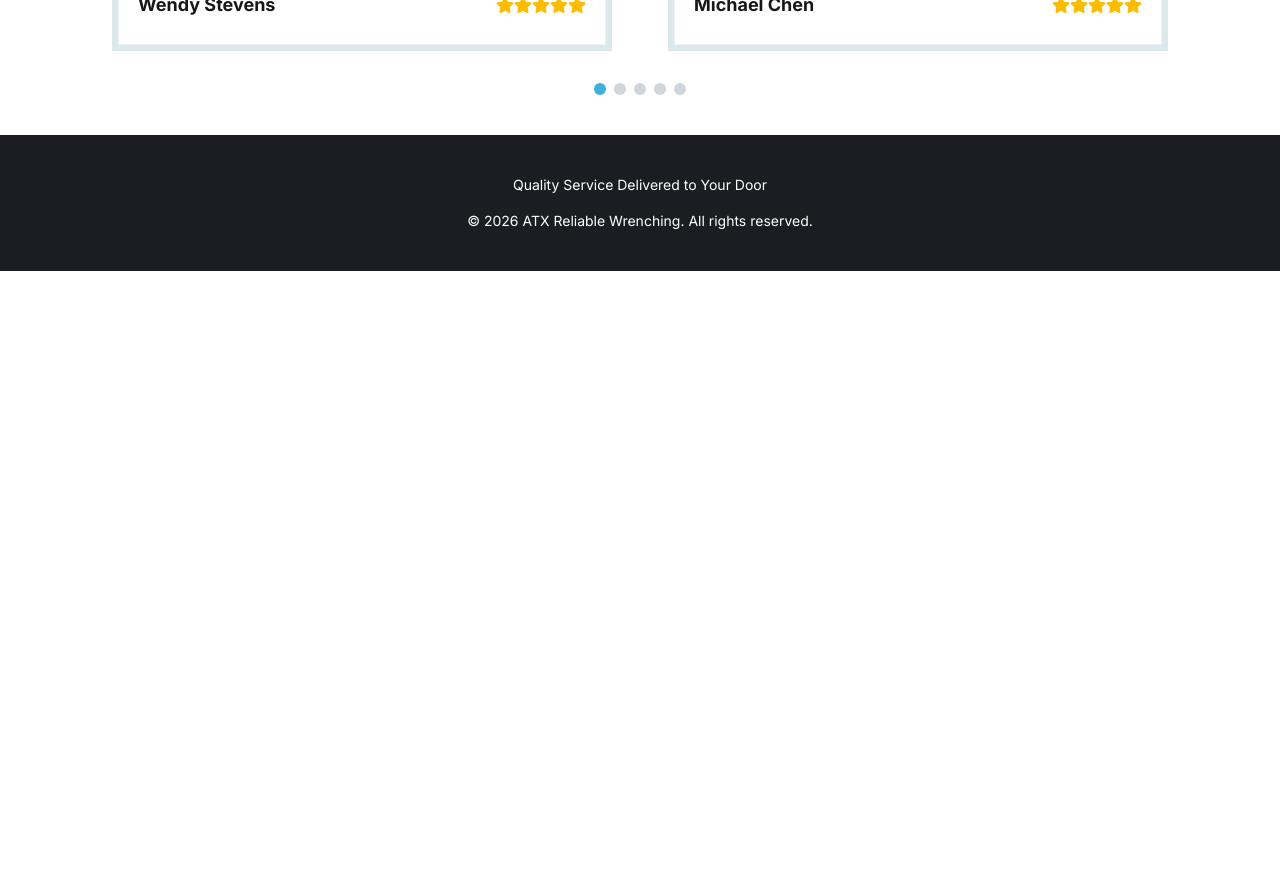
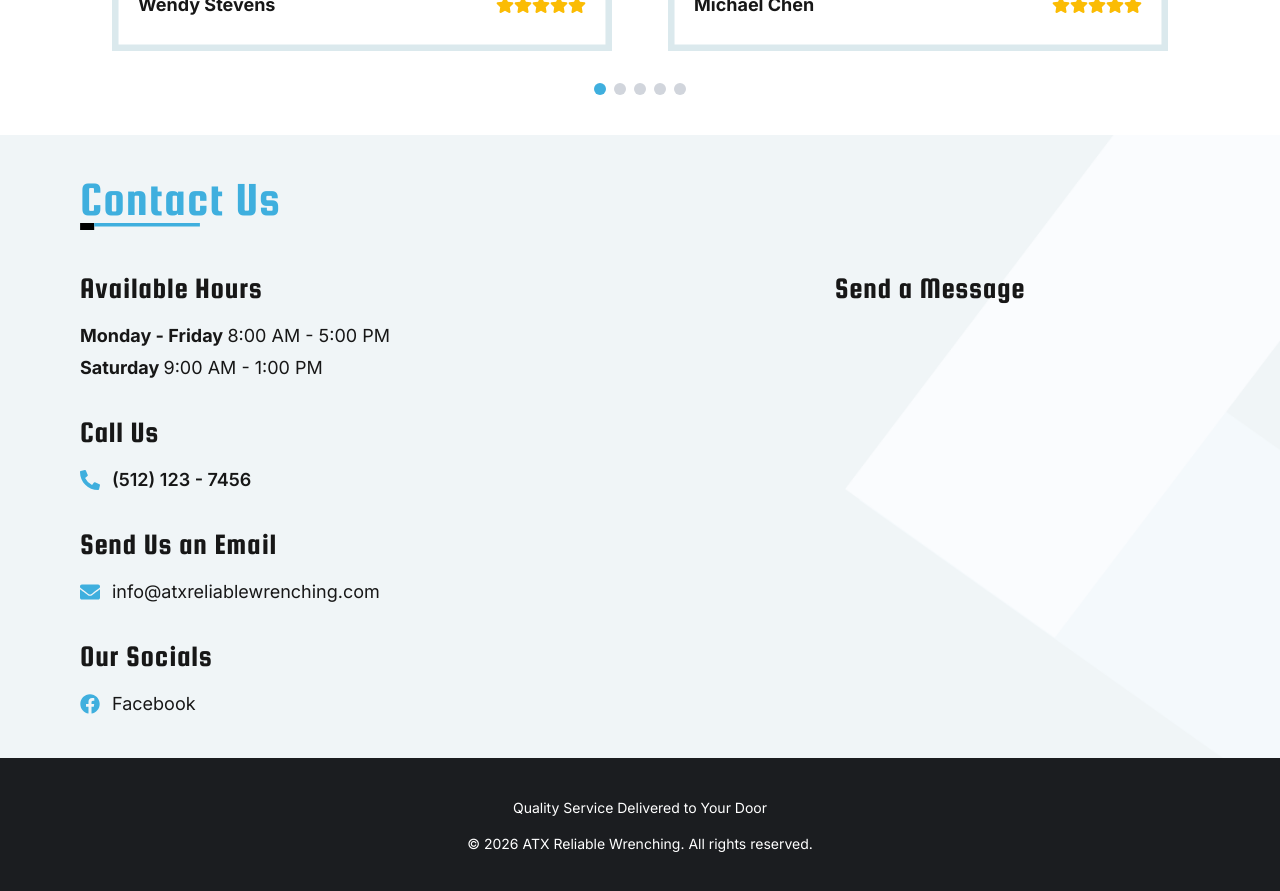
Before and after one commit to ReneMSdev/atx-reliable-wrenching, a Next.js app: page / in a window 1280 px wide. Shown: the part 2540-3431 px from the top of the page. Before the commit the page ends 2811 px from the top, so only its background shows below. Built offline with nearby package versions, Linux system fonts and the light colour scheme.

Commit message:
added contacts info to contacts section

```diff
--- a/app/(site)/page.tsx
+++ b/app/(site)/page.tsx
@@ -3,6 +3,7 @@ import Hero from '@/components/sections/hero/Hero'
 import Services from '@/components/sections/services/Services'
 import About from '@/components/sections/about/About'
 import Reviews from '@/components/sections/reviews/Reviews'
+import Contact from '@/components/sections/contact/Contact'
 import Footer from '@/components/sections/footer/Footer'
 
 export default function Home() {
@@ -13,6 +14,7 @@ export default function Home() {
       <Services />
       <About />
       <Reviews />
+      <Contact />
       <Footer />
     </>
   )
--- /dev/null
+++ b/app/components/sections/contact/Contact.tsx
@@ -0,0 +1,93 @@
+'use client'
+import { FaPhoneAlt, FaEnvelope, FaFacebook } from 'react-icons/fa'
+import Image from 'next/image'
+import TitleFlair from 'public/images/TitleFlair.svg'
+
+export default function Contact() {
+  return (
+    <section
+      id='contact'
+      className='w-full relative overflow-hidden'
+    >
+      {/* Background with 180 degree flip */}
+      <div
+        className='absolute inset-0 bg-cover bg-center bg-no-repeat'
+        style={{
+          backgroundImage: "url('/images/about-bg.png')",
+          transform: 'rotate(180deg)',
+        }}
+      />
+
+      {/* Content */}
+      <div className='relative z-10'>
+        <div className='max-w-6xl mx-auto px-4 py-10'>
+          {/* Contact Us h1 - Top Left */}
+          <h1 className='text-4xl md:text-5xl font-display text-accent tracking-wide'>
+            Contact Us
+          </h1>
+          <Image
+            src={TitleFlair}
+            alt='Services Title Flair'
+            width={120}
+            height={4}
+            className='mb-10'
+          />
+
+          {/* Grid for two columns */}
+          <div className='grid gap-10 items-start grid-cols-1 [@media(min-width:1000px)]:grid-cols-2'>
+            {/* First Column - Contact Info (top on small, left on medium+) */}
+            <div className='flex flex-col gap-8'>
+              {/* Available Hours */}
+              <div className='flex flex-col gap-4'>
+                <h2 className='text-2xl md:text-3xl font-display tracking-wide'>Available Hours</h2>
+                <div className='flex flex-col gap-1'>
+                  <span className='text-lg font-bold'>
+                    Monday - Friday <span className='font-normal'>8:00 AM - 5:00 PM</span>
+                  </span>
+                  <span className='text-lg font-bold'>
+                    Saturday <span className='font-normal'>9:00 AM - 1:00 PM</span>
+                  </span>
+                </div>
+              </div>
+
+              {/* Call Us */}
+              <div className='flex flex-col gap-4'>
+                <h2 className='text-2xl md:text-3xl font-display tracking-wide'>Call Us</h2>
+                <div className='flex items-center gap-3'>
+                  <FaPhoneAlt className='text-accent text-xl' />
+                  <span className='text-lg font-semibold'>(512) 123 - 7456</span>
+                </div>
+              </div>
+
+              {/* Send Us an Email */}
+              <div className='flex flex-col gap-4'>
+                <h2 className='text-2xl md:text-3xl font-display tracking-wide'>
+                  Send Us an Email
+                </h2>
+                <div className='flex items-center gap-3'>
+                  <FaEnvelope className='text-accent text-xl' />
+                  <span className='text-lg'>info@atxreliablewrenching.com</span>
+                </div>
+              </div>
+
+              {/* Our Socials */}
+              <div className='flex flex-col gap-4'>
+                <h2 className='text-2xl md:text-3xl font-display tracking-wide'>Our Socials</h2>
+                <div className='flex items-center gap-3'>
+                  <FaFacebook className='text-accent text-xl' />
+                  <span className='text-lg'>Facebook</span>
+                </div>
+              </div>
+            </div>
+
+            {/* Second Column - Send a Message Form (bottom on small, right on medium+) */}
+            <div className='flex flex-col items-center'>
+              <h2 className='text-3xl font-display tracking-wide'>Send a Message</h2>
+              {/* Form will be added here later */}
+            </div>
+          </div>
+        </div>
+      </div>
+    </section>
+  )
+}
--- a/app/components/sections/services/ServiceCard.tsx
+++ b/app/components/sections/services/ServiceCard.tsx
@@ -2,7 +2,6 @@
 
 import Image from 'next/image'
 import { IconType } from 'react-icons'
-import ReadMoreBtn from '@/components/ui/ReadMoreBtn'
 import { JSX } from 'react'
 
 interface ServiceCardProps {
```
